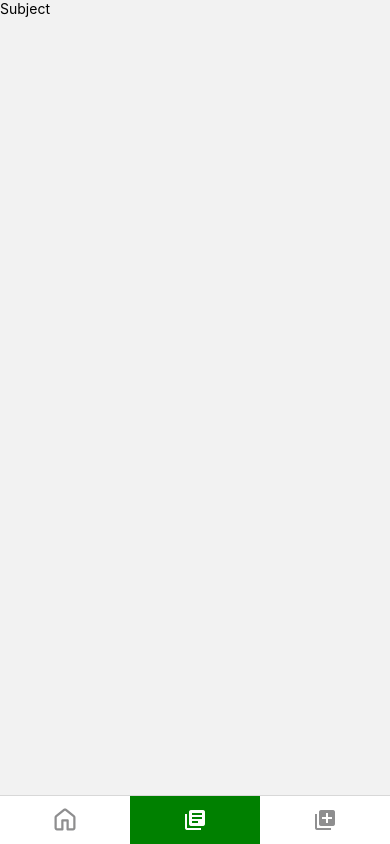
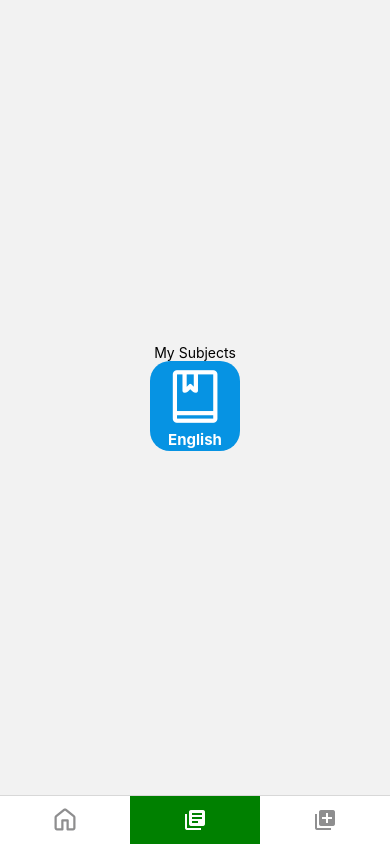
Before and after one commit to Requenez-Diaz/Task-app-Mobil, a React Native app: screen /Subject in a window 390 px wide. Built offline with nearby package versions, Linux system fonts and the light colour scheme.

Commit message:
Creando component Subject

```diff
--- a/package.json
+++ b/package.json
@@ -16,7 +16,7 @@
     "expo": "~48.0.18",
     "expo-status-bar": "~1.4.4",
     "react": "18.2.0",
-    "react-native": "0.71.8",
+    "react-native": "0.71.14",
     "react-native-safe-area-context": "^4.5.0",
     "react-native-screens": "~3.20.0",
     "react-native-web": "~0.18.10"
@@ -24,6 +24,7 @@
   "devDependencies": {
     "@babel/core": "^7.20.0",
     "@types/react": "~18.0.14",
+    "@types/react-native": "^0.72.6",
     "typescript": "^4.9.4"
   },
   "private": true
--- a/screen/Subject.tsx
+++ b/screen/Subject.tsx
@@ -1,14 +1,58 @@
-import { StyleSheet, Text, View } from 'react-native'
 import React from 'react'
+import { StyleSheet, Text, TouchableOpacity, View, } from 'react-native';
+import { AntDesign } from '@expo/vector-icons';
 
-const Subject = () => {
-  return (
-    <View>
-      <Text>Subject</Text>
-    </View>
-  )
+interface Props {
+  nabigation: any;
 }
 
-export default Subject
+const Subject = ({ navigation }: Props): JSX.Element => {
 
-const styles = StyleSheet.create({})
+  const handlePress = () => {
+    navigation.navigate('ClassEnglish')
+  };
+
+  return (
+    <View style={styles.container}>
+      <Text>My Subjects</Text>
+
+      <TouchableOpacity>
+        <View style={styles.clas} onPress={handlePress}>
+
+          <View style={styles.icons}>
+            <AntDesign name="book" size={60} color="white" />
+            <Text style={styles.TextEnglih}>English</Text>
+          </View>
+
+        </View>
+      </TouchableOpacity>
+
+    </View>
+  );
+};
+
+export default Subject;
+
+const styles = StyleSheet.create({
+  container: {
+    flex: 1,
+    justifyContent: 'center',
+    alignItems: 'center',
+  },
+  clas: {
+    width: 90,
+    height: 90,
+    backgroundColor: '#0693e3',
+    borderRadius: 20
+  },
+  icons: {
+    flex: 1,
+    justifyContent: 'center',
+    alignItems: 'center',
+  },
+  TextEnglih: {
+    color: 'white',
+    fontSize: 15,
+    fontWeight: 'bold',
+  }
+});
```
Also changed, not shown: components/navigation/MainStack.tsx (added, +43 -0 lines), screen/subjects/ClassEnglish.tsx (added, +21 -0 lines), 1 other file (tests, documents, lock files or other folders).
